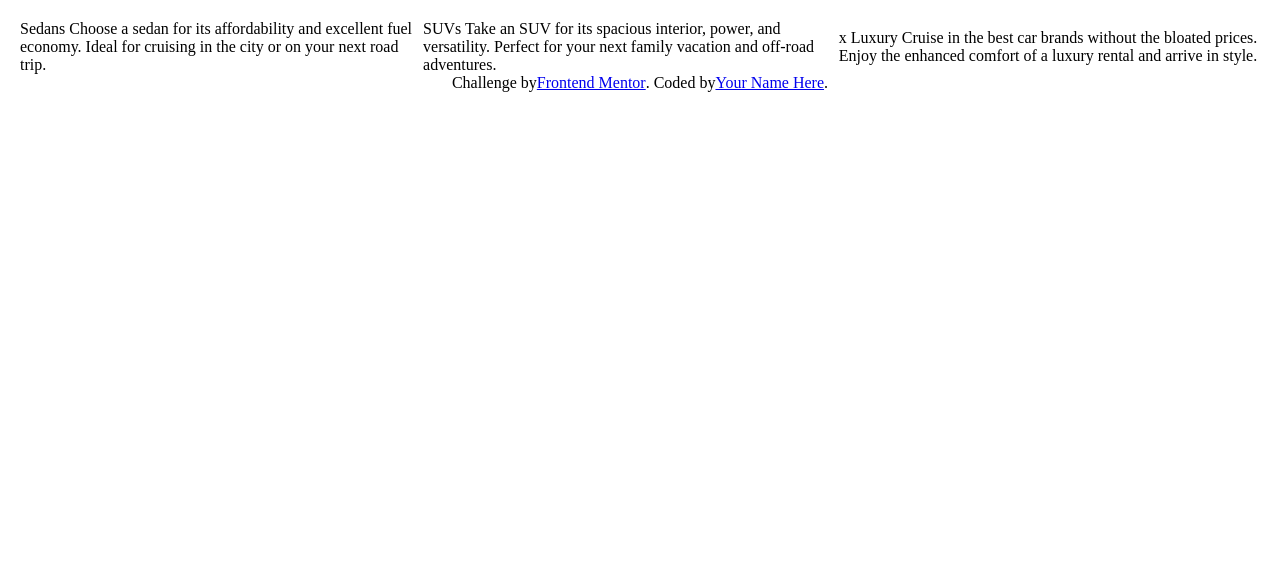
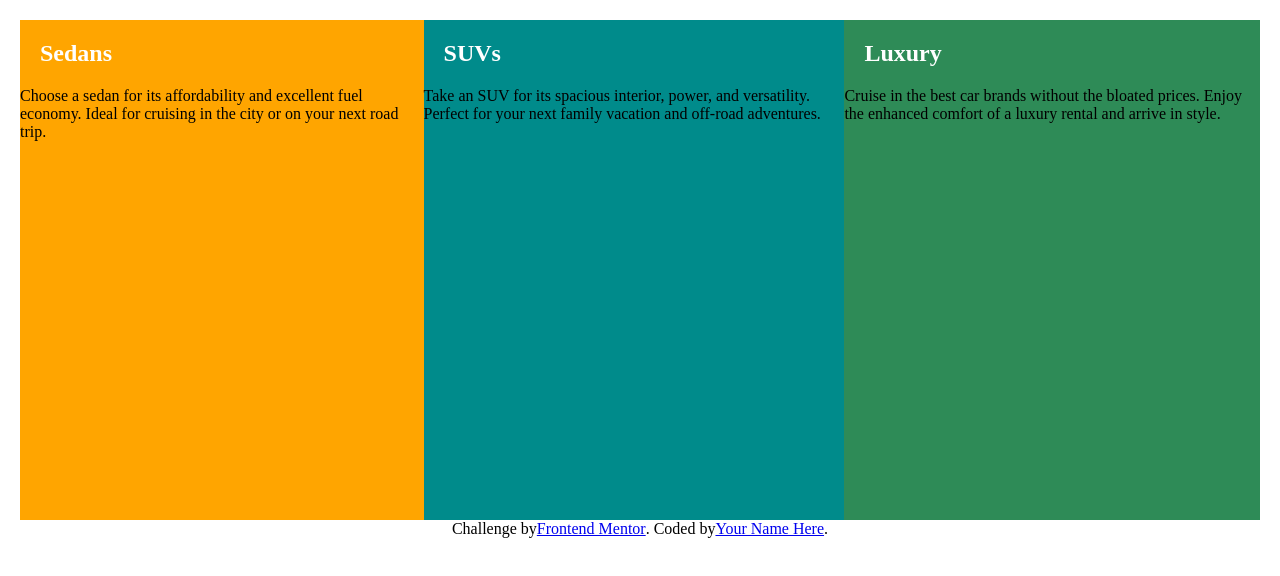
Before and after one commit to mlgs45/3columns, a plain HTML site: page index.html in a window 1280 px wide. Drawn offline with Linux system fonts and the light colour scheme.

Commit message:
Class div h2 css

```diff
--- a/index.html
+++ b/index.html
@@ -13,16 +13,17 @@
 </head>
 <body>
   <div class="bloc-container">
-  <div class="blocs bg-sedans">Sedans
-  Choose a sedan for its affordability and excellent fuel economy. Ideal for cruising in the city
-  or on your next road trip.
+  <div class="blocs bg-sedans">
+    <h2>Sedans</h2>
+  <div class="text-bloc">Choose a sedan for its affordability and excellent fuel economy. Ideal for cruising in the city
+  or on your next road trip.</div>
 </div>
 <div class="blocs bg-SUV">
-  SUVs
+  <h2>SUVs</h2>
   Take an SUV for its spacious interior, power, and versatility. Perfect for your next family vacation
   and off-road adventures.</div>
-<div class="blocs bg-luxury">x
-  Luxury
+<div class="blocs bg-luxury">
+  <H2>Luxury</H2>
   Cruise in the best car brands without the bloated prices. Enjoy the enhanced comfort of a luxury
   rental and arrive in style.</div>
 </div>
--- a/style.css
+++ b/style.css
@@ -12,6 +12,22 @@ body {
     display:flex;
     justify-content: center;
     align-items: center;
+    height: 500px;
+}
+
+.bg-sedans {
+    background-color: orange;
+    height: 100%;
+}
+
+.bg-SUV {
+    background-color: darkcyan;
+    height: 100%;
+}
+
+.bg-luxury {
+    background-color: seagreen;
+    height: 100%;
 }
 
 .attribution {
@@ -19,3 +35,9 @@ body {
     justify-content: center;
     align-items: flex-end;
 }
+
+h2 {
+    color: #fff;
+    font-size: 24px;
+    padding-left: 20px;
+}
```
